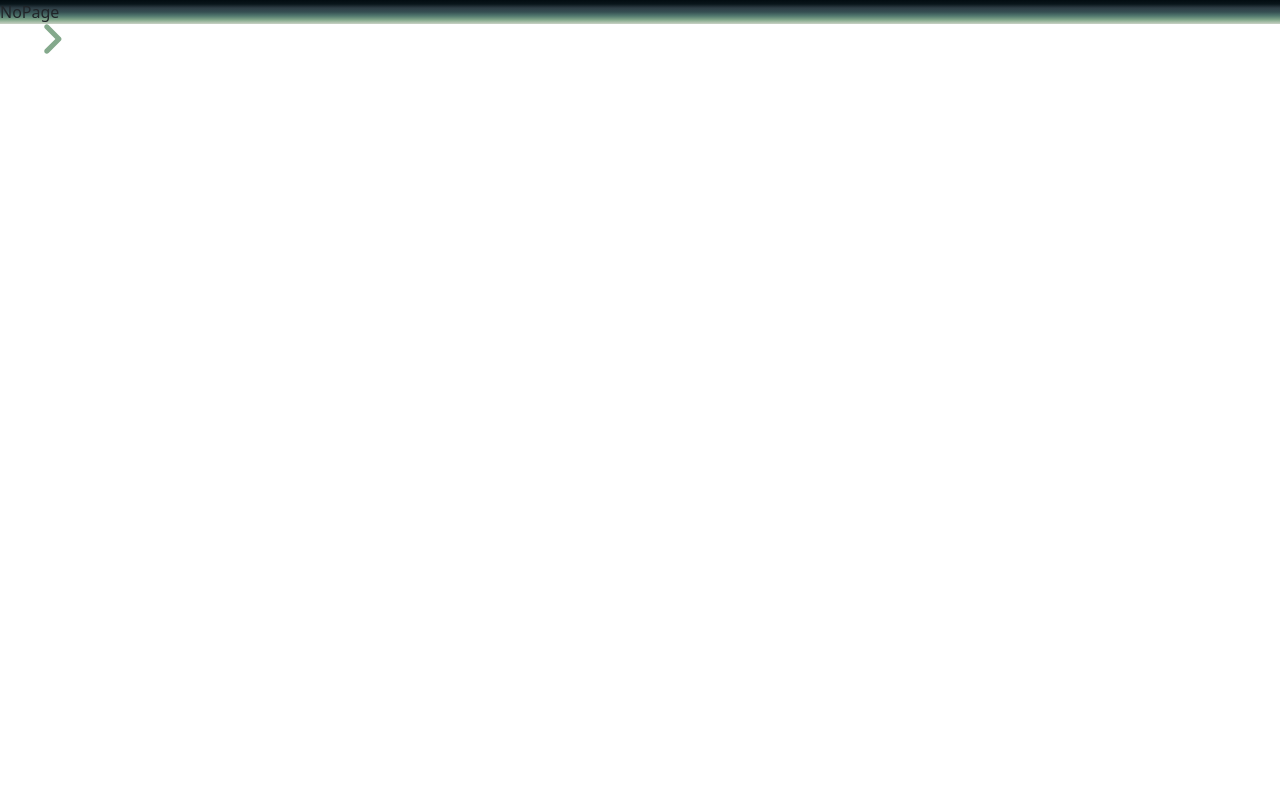
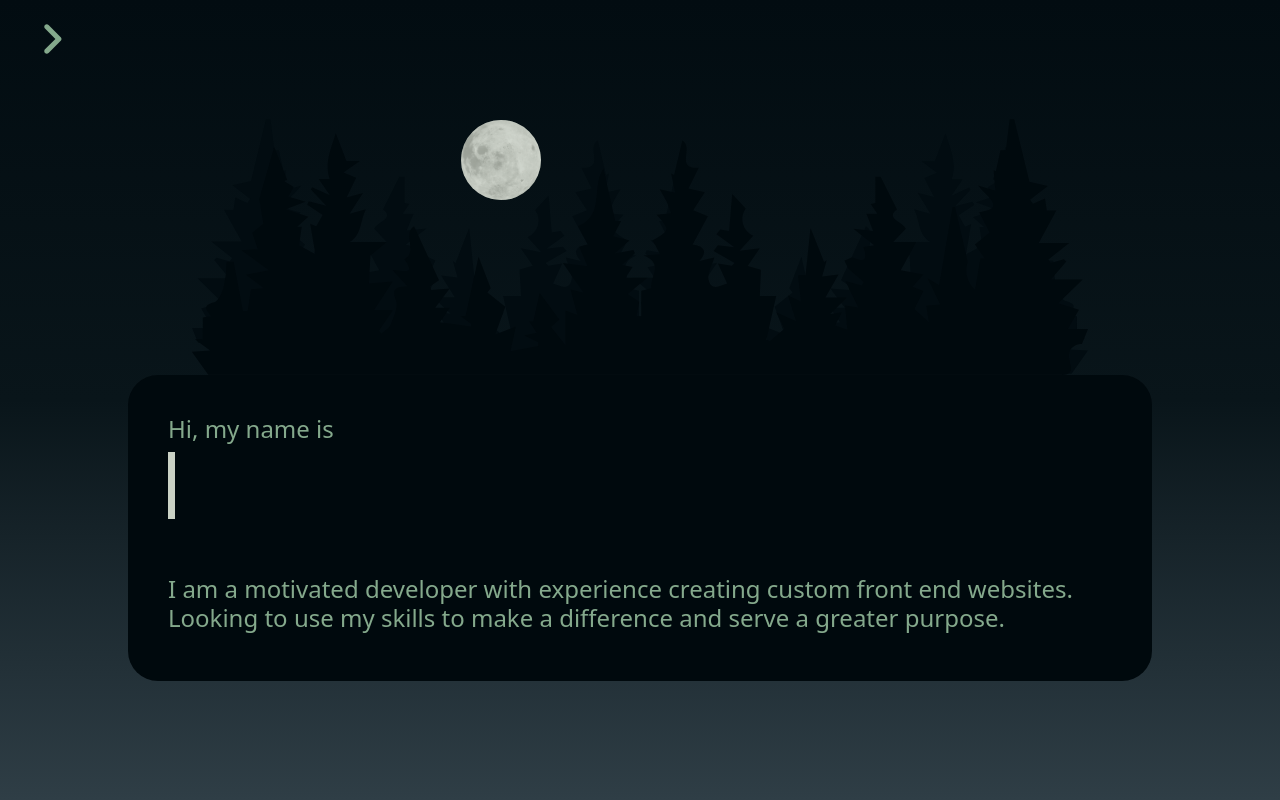
Before and after one commit to McTrip777/AnimatedPortfolio, a React (Create React App) app in the folder portfolio/: page / in a window 1280 px wide. Shown: the top 800 px of the page. Built offline with nearby package versions, Linux system fonts and the light colour scheme.

Commit message:
routing update

```diff
--- a/portfolio/src/App.js
+++ b/portfolio/src/App.js
@@ -18,7 +18,7 @@ function App() {
       <NavBar />
       <Routes>
         <Route path='/projects' element={<Projects/>}/>
-        <Route path='/home' element={<Home />}/>
+        <Route path='/' element={<Home />}/>
         <Route path="*" element={<NoPage />} />
       </Routes>
     </div>
--- a/portfolio/src/components/NavBar.jsx
+++ b/portfolio/src/components/NavBar.jsx
@@ -29,7 +29,7 @@ const NavBar = () => {
         defaultActiveKey="/home"
         className="cNavContainer h2 d-flex flex-column"
       >
-        <Link to="/home#title" onClick={navEffect} eventKey="link-1" className="hoverStyles">
+        <Link to="/#title" onClick={navEffect} eventKey="link-1" className="hoverStyles">
           <h2>Home</h2>
         </Link>
         <Link onClick={navEffect} eventKey="link-2" className="hoverStyles">
@@ -38,7 +38,7 @@ const NavBar = () => {
         <Link to="/projects" onClick={navEffect} eventKey="link-3" className="hoverStyles">
           <h2>Projects</h2>
         </Link>
-        <Link to="/home#contact" onClick={navEffect} eventKey="link-4" className="hoverStyles">
+        <Link to="/#contact" onClick={navEffect} eventKey="link-4" className="hoverStyles">
           <h2>Contact</h2>
         </Link>
         {/* <Nav.Link eventKey="disabled" disabled>Disabled</Nav.Link> */}
```
